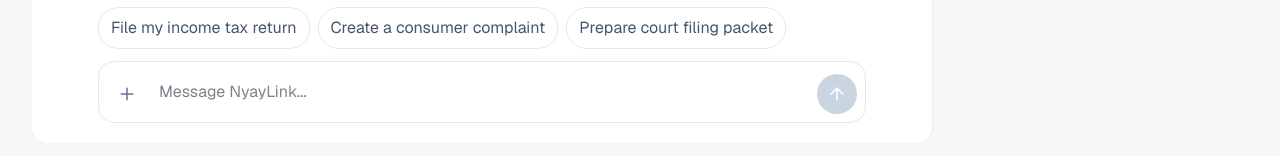
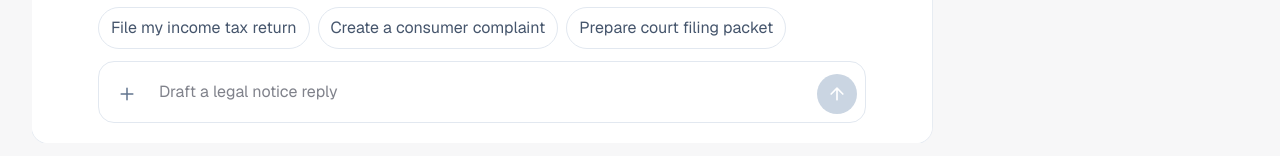
Before and after one commit to farzeenilyaszargar/Caseway, a Next.js app: page /assistant in a window 1280 px wide. Shown: the part 641-797 px from the top of the page. Built offline with nearby package versions, Linux system fonts and the light colour scheme.

Commit message:
Add rotating composer placeholders

```diff
--- a/app/assistant/page.tsx
+++ b/app/assistant/page.tsx
@@ -72,6 +72,15 @@
 };
 
 const starterPrompts = ["File my income tax return", "Create a consumer complaint", "Prepare court filing packet"];
+
+const composerPlaceholders = [
+  "Help me file documents",
+  "What is IPC?",
+  "Draft a legal notice reply",
+  "Help me prepare a consumer complaint",
+  "What documents do I need for tax filing?",
+  "Summarize my case papers",
+];
 
 const lawyerAccentClasses = [
   "from-emerald-50 via-white to-slate-50",
@@ -241,6 +250,7 @@
   const [submission, setSubmission] = useState<string | null>(null);
   const [attachedDocuments, setAttachedDocuments] = useState<AttachedDocument[]>([]);
   const [openDropdown, setOpenDropdown] = useState<DropdownKey>(null);
+  const [placeholderIndex, setPlaceholderIndex] = useState(0);
 
   const [category, setCategory] = useState("All");
   const [city, setCity] = useState("All cities");
@@ -304,6 +314,14 @@
     }
 
     void loadWorkflows();
+  }, []);
+
+  useEffect(() => {
+    const intervalId = window.setInterval(() => {
+      setPlaceholderIndex((current) => (current + 1) % composerPlaceholders.length);
+    }, 2200);
+
+    return () => window.clearInterval(intervalId);
   }, []);
 
   useEffect(() => {
@@ -525,6 +543,7 @@
   );
   const canSend = input.trim().length > 0 || attachedDocuments.length > 0;
   const noChatStarted = messages.length === 0;
+  const composerPlaceholder = agentTurn?.missingFields[0]?.placeholder || composerPlaceholders[placeholderIndex];
 
   return (
     <AppShell headerAction={headerToggle}>
@@ -665,7 +684,7 @@
                       id="agent-answer"
                       value={input}
                       onChange={(event) => setInput(event.target.value)}
-                      placeholder={agentTurn?.missingFields[0]?.placeholder || "Message NyayLink..."}
+                      placeholder={composerPlaceholder}
                       className="min-w-0 flex-1 bg-transparent px-2 py-2.5 text-[15px] outline-none"
                     />
                     <button
```
